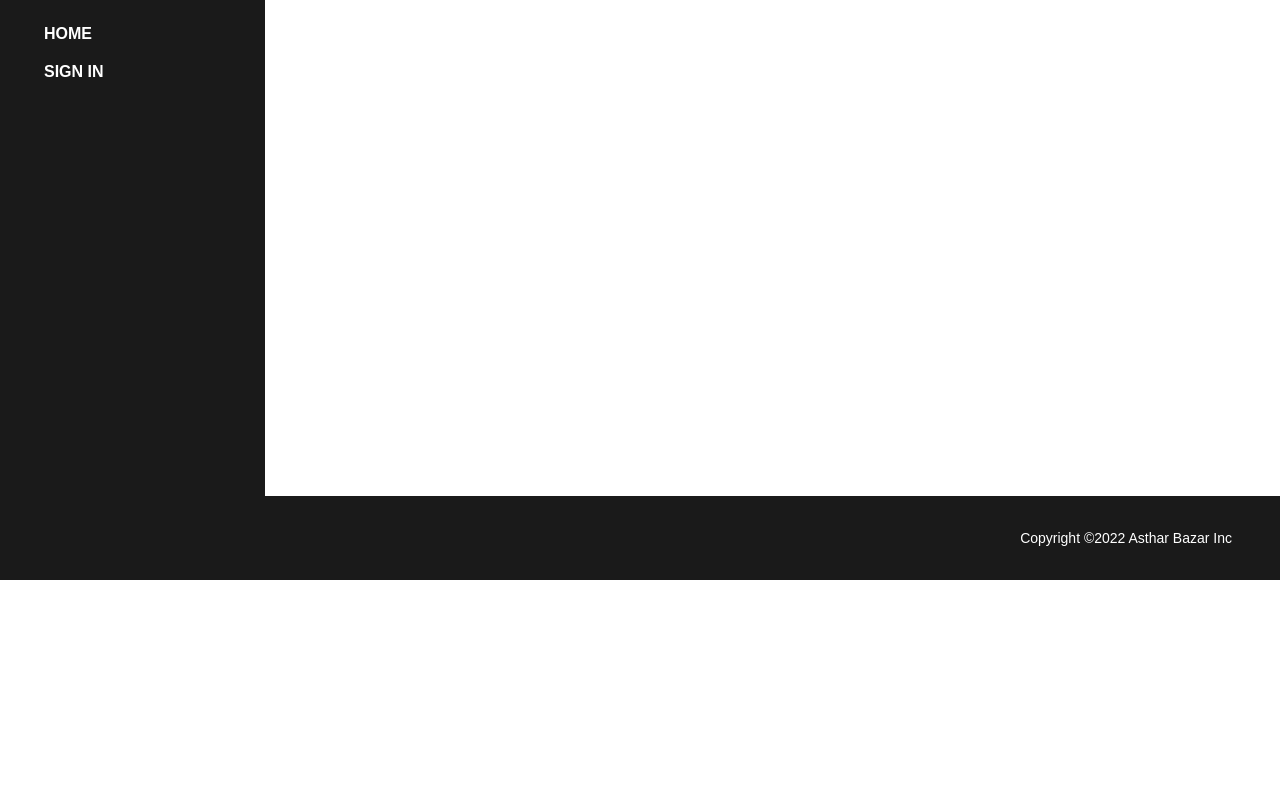
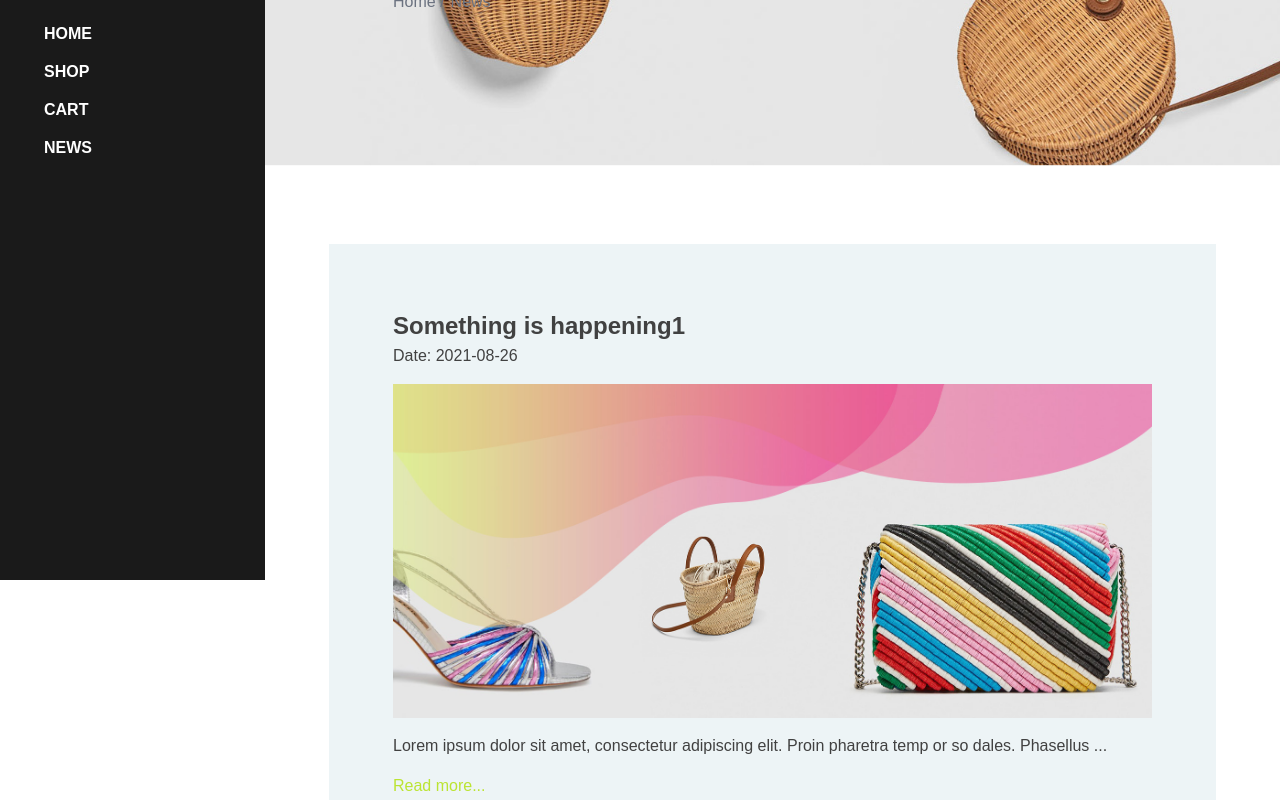
Before and after one commit to Mohammad1745/asthar-bazar-customer, a Nuxt app: page /news in a window 1280 px wide. Shown: the part 220-1020 px from the top of the page. Before the commit the page ends 800 px from the top, so only its background shows below. Built offline with nearby package versions, Linux system fonts and the light colour scheme.

Commit message:
[Add] news list page

```diff
--- /dev/null
+++ b/components/user/news/NewsList.vue
@@ -0,0 +1,86 @@
+<template>
+  <div :class="className" class="news">
+    <div
+      v-for="news in allNews"
+      :key="news.id"
+      class="news__list">
+      <div class="news__list__item">
+        <div class="news__list__item__title">{{ news.title }}</div>
+        <div class="news__list__item__date">Date: {{ news.date }}</div>
+        <NuxtLink :to="'/news/details'+news.id">
+          <img src="~assets/images/home_slider_1.jpg" class="news__list__item__banner" alt="News">
+        </NuxtLink>
+        <div class="news__list__item__body">{{ news.body.substring(0,100) }}...</div>
+        <NuxtLink :to="'/news/details'+news.id" class="news__list__item__details-btn">Read more...</NuxtLink>
+      </div>
+    </div>
+  </div>
+</template>
+
+<script>
+
+
+export default {
+  name: "ProductTable",
+  props: ['className', 'allNews'],
+  components: {},
+  data(){
+    return {
+    }
+  }
+}
+</script>
+
+<style lang="scss" scoped>
+.news {
+  padding: 5vw 5vw 0 5vw;
+
+  &__list{
+    display: flex;
+    flex-direction: column;
+    border-bottom: 4px solid #414141;
+
+    &__item {
+      padding: 5vw;
+      background-color: #edf4f6;
+      display: flex;
+      flex-direction: column;
+
+      &__title {
+        font-size: 1.5rem;
+        font-weight: bold;
+      }
+
+      &__banner {
+        margin: 1rem 0;
+      }
+
+      &__details-btn {
+        margin-top: 1rem;
+        color: #bbe432;
+      }
+    }
+  }
+}
+@media (max-width:765px){
+  .news{
+    max-height: 100vh;
+    overflow-y: scroll;
+  }
+}
+
+::-webkit-scrollbar {
+  width: 10px;
+}
+::-webkit-scrollbar-track {
+  background: #dfdfdf;
+  border-radius:10px;
+}
+::-webkit-scrollbar-thumb {
+  background: #bbb;
+  border-radius:10px;
+}
+::-webkit-scrollbar-thumb:hover {
+  background: #888;
+}
+</style>
--- a/layouts/user.vue
+++ b/layouts/user.vue
@@ -29,6 +29,7 @@
           {page: "/home", title: "HOME"},
           {page: "/shop", title: "SHOP"},
           {page: "/cart", title: "CART"},
+          {page: "/news", title: "NEWS"},
         ]
       }
     }
--- /dev/null
+++ b/pages/news/index.vue
@@ -0,0 +1,62 @@
+<template>
+  <div class="">
+    <Header title="News" :pages="pages"/>
+    <NewsList  className="bg-white" :all-news="allNews"/>
+    <Summary className="mt-20"/>
+  </div>
+</template>
+
+<script>
+
+import Header from "../../components/default/Header";
+import Summary from "../../components/default/Summary";
+import NewsList from "../../components/user/news/NewsList";
+
+export default {
+  name: 'NewsPage',
+  layout: 'user',
+  head:{
+    title: "News - Asthar Bazar - Promises 100% Reliance"
+  },
+  components: {Header, Summary, NewsList },
+  data () {
+    return {
+      pages: [
+        {name: "Home /", url: "/home"},
+        {name: "News", url: "/news"},
+      ],
+      allNews: [
+        {
+          id: 0,
+          title: 'Something is happening1',
+          date: '2021-08-26',
+          body: 'Lorem ipsum dolor sit amet, consectetur adipiscing elit. Proin pharetra temp or so dales. Phasellus sagittis auctor gravida. Integ er bibendum sodales arcu id te mpus. Ut consectetur lacus.'
+        },
+        {
+          id: 1,
+          title: 'Something is happening2',
+          date: '2021-08-26',
+          body: 'Lorem ipsum dolor sit amet, consectetur adipiscing elit. Proin pharetra temp or so dales. Phasellus sagittis auctor gravida. Integ er bibendum sodales arcu id te mpus. Ut consectetur lacus.'
+        },
+        {
+          id: 2,
+          title: 'Something is happening3',
+          date: '2021-08-26',
+          body: 'Lorem ipsum dolor sit amet, consectetur adipiscing elit. Proin pharetra temp or so dales. Phasellus sagittis auctor gravida. Integ er bibendum sodales arcu id te mpus. Ut consectetur lacus.'
+        },
+      ]
+    }
+  }
+}
+</script>
+
+<style lang="scss" scoped>
+ .main {
+   padding: 5vw;
+ }
+ @media (max-width:1499px) {
+   .main {
+     flex-direction: column;
+   }
+ }
+</style>
```
